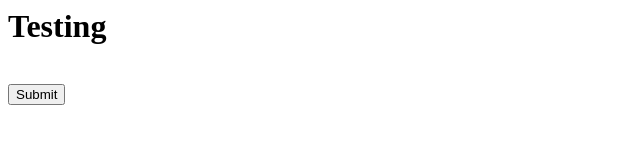
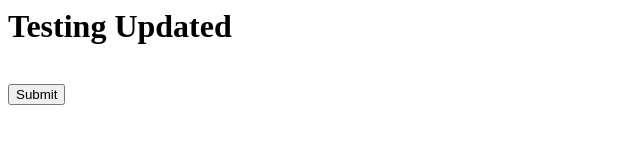
Before and after one commit to OlamireDev/olamiredev.github.io, a plain HTML site: page index.html in a window 1280 px wide. Shown: the whole page, without its empty margins (0-640 px from the left). Drawn offline with Linux system fonts and the light colour scheme.

Commit message:
back to most recent

```diff
--- a/index.html
+++ b/index.html
@@ -4,12 +4,13 @@
 	<script src="https://www.google.com/recaptcha/api.js" async defer></script>
 	<script>
 		function onSubmit() {
+            event.preventDefault();
 			console.log(document.getElementById("demo-form"));
 		}
 	</script>
 </head>
 <body>
-<h1>Testing</h1>
+<h1>Testing Updated</h1>
 <form onsubmit="onSubmit()" id ="demo-form">
 	<div class="g-recaptcha" data-sitekey="6LdqBJ8pAAAAAO3LAV94EYk__JC1ZjrY6CrUZN0D"></div>
 	<br/>
```
